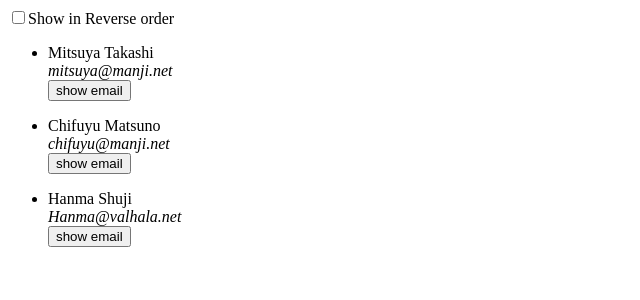
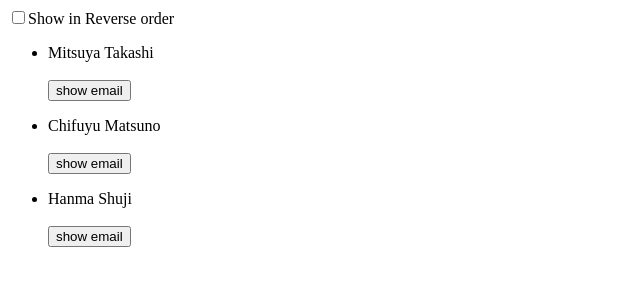
Before and after one commit to mitsuya-creator/reactJS, a React (Create React App) app: page / in a window 1280 px wide. Shown: the top 300 px of the page, without its empty margins (0-640 px from the left). Built offline with nearby package versions, Linux system fonts and the light colour scheme.

Commit message:
reverseOrderKeepState

```diff
--- a/src/index.js
+++ b/src/index.js
@@ -19,7 +19,10 @@ export default function App() {
         Show in Reverse order
       </label>
       <ul>
-        <ListContacts contacts={displayContacts} />
+        {displayContacts.map(contact =>
+          <ListContacts contact={contact} key={contact.id} />
+        )
+        }
       </ul>
     </>
   )
--- a/src/reactDev/misplacedInList.js
+++ b/src/reactDev/misplacedInList.js
@@ -1,17 +1,17 @@
 import React, { useState } from "react";
 
-export default function ListContacts({ contacts }) {
+export default function ListContacts({ contact }) {
     const [showEmail, setShowEmail] = useState(false);
     return (
         <>
-            {contacts.map(contact => <li key={contact.id}><p>{contact.name}
+            <li><p>{contact.name}
                 <br />
-                <i>{contact.email}</i>
+                {showEmail ? <i>{contact.email}</i> : null}
                 <br />
-                <button type="button">show email</button>
+                <button type="button" onClick={() => setShowEmail(!showEmail)}>{showEmail ? "hide" : "show"} email</button>
             </p>
             </li>
-            )}
+
         </>
     )
 }
```
